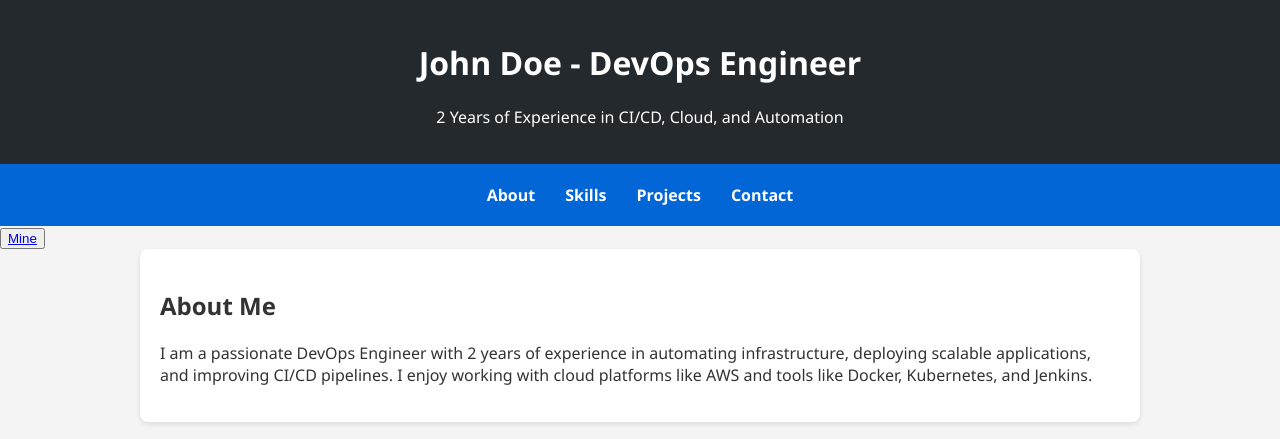
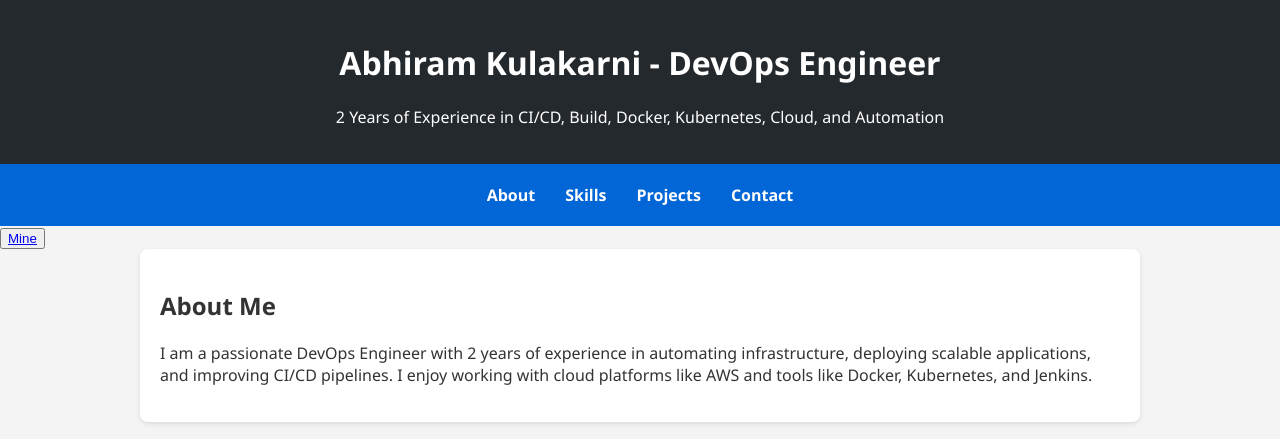
Before and after one commit to Abhiram2404/Abhiram2404.github.io, a plain HTML site: page index.html in a window 1280 px wide. Shown: the top 439 px of the page. Drawn offline with Linux system fonts and the light colour scheme.

Commit message:
Update index.html

```diff
--- a/index.html
+++ b/index.html
@@ -106,8 +106,8 @@
 <body>
 
   <header>
-    <h1>John Doe - DevOps Engineer</h1>
-    <p>2 Years of Experience in CI/CD, Cloud, and Automation</p>
+    <h1>Abhiram Kulakarni - DevOps Engineer</h1>
+    <p>2 Years of Experience in CI/CD, Build, Docker, Kubernetes, Cloud, and Automation</p>
   </header>
 
   <nav>
```
